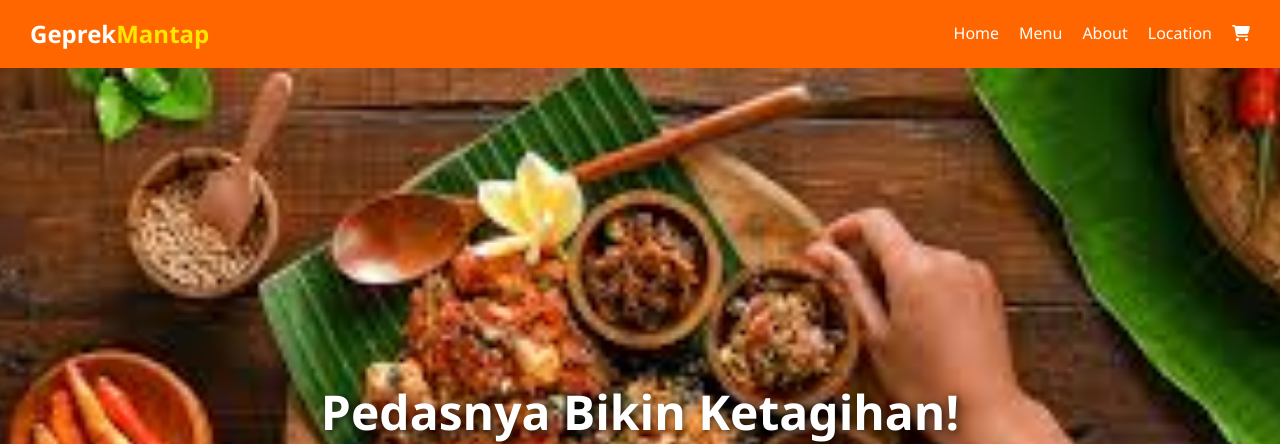
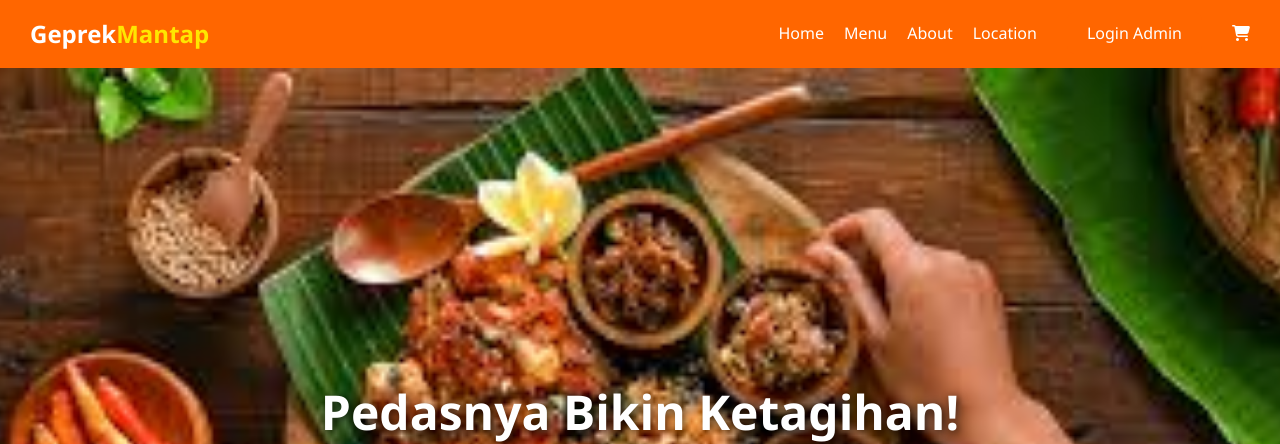
Before and after one commit to saputrayahya0607/GEPREKD3L, a Flask app: page / in a window 1280 px wide. Shown: the top 444 px of the page. Run offline with Flask 3, Linux system fonts and the light colour scheme.

Commit message:
push crud

```diff
--- /dev/null
+++ b/alter_password_column.sql
@@ -0,0 +1 @@
+ALTER TABLE menu MODIFY COLUMN id INT(11) NOT NULL AUTO_INCREMENT PRIMARY KEY;
--- a/app.py
+++ b/app.py
@@ -1,13 +1,121 @@
-from flask import Flask, render_template, session, redirect, url_for, request
-import json
+from flask import Flask, render_template, session, redirect, url_for, request, flash
+import mysql.connector
+from mysql.connector import Error
+from werkzeug.security import generate_password_hash, check_password_hash
+from functools import wraps
+from datetime import datetime
 
 app = Flask(__name__)
 app.secret_key = 'ini_rahasia'
 
-# Load menu dari JSON
+# Database connection configuration
+db_config = {
+    'host': 'localhost',
+    'user': 'root',  # Ganti dengan user MySQL Anda
+    'password': '',  # Ganti dengan password MySQL Anda
+    'database': 'D3L'
+}
+
+def get_db_connection():
+    try:
+        connection = mysql.connector.connect(**db_config)
+        return connection
+    except Error as e:
+        print(f"Error connecting to MySQL: {e}")
+        return None
+
+# Login required decorator
+def login_required(f):
+    @wraps(f)
+    def decorated_function(*args, **kwargs):
+        print(f"DEBUG: Checking login for session user_id: {session.get('user_id')}")
+        if 'user_id' not in session:
+            print("DEBUG: User not logged in, redirecting to login")
+            return redirect(url_for('login'))
+        print("DEBUG: User logged in, proceeding to requested page")
+        return f(*args, **kwargs)
+    return decorated_function
+
+# User registration
+# @app.route('/register', methods=['GET', 'POST'])
+# def register():
+#     if request.method == 'POST':
+#         username = request.form['username']
+#         password = request.form['password']
+#         hashed_password = generate_password_hash(password)
+#
+#         connection = get_db_connection()
+#         if connection is None:
+#             flash('Database connection error')
+#             return redirect(url_for('register'))
+#
+#         cursor = connection.cursor()
+#         cursor.execute("SELECT * FROM pengguna WHERE username = %s", (username,))
+#         existing_user = cursor.fetchone()
+#         if existing_user:
+#             cursor.close()
+#             connection.close()
+#             flash('Username sudah digunakan')
+#             return redirect(url_for('register'))
+#
+#         cursor.execute("INSERT INTO pengguna (username, password, created_at) VALUES (%s, %s, %s)",
+#                        (username, hashed_password, datetime.now()))
+#         connection.commit()
+#         cursor.close()
+#         connection.close()
+#         flash('Registrasi berhasil, silakan login')
+#         return redirect(url_for('login'))
+#     return render_template('register.html')
+
+# User login
+@app.route('/login', methods=['GET', 'POST'])
+def login():
+    if request.method == 'POST':
+        username = request.form['username']
+        password = request.form['password']
+
+        connection = get_db_connection()
+        if connection is None:
+            flash('Database connection error')
+            return redirect(url_for('login'))
+
+        cursor = connection.cursor(dictionary=True)
+        cursor.execute("SELECT * FROM pengguna WHERE username = %s", (username,))
+        user = cursor.fetchone()
+        print(f"DEBUG: User fetched in login: {user}")
+        if user:
+            print(f"DEBUG: Stored password hash: {user['password']}")
+        cursor.close()
+        connection.close()
+
+        if user and check_password_hash(user['password'], password):
+            session['user_id'] = user['id']
+            session['username'] = user['username']
+            print(f"DEBUG: User {user['username']} logged in successfully")
+            return redirect(url_for('admin'))
+        else:
+            error = 'Username atau password salah'
+            print(f"DEBUG: Login failed for user {username}")
+            return render_template('login.html', error=error)
+    return render_template('login.html')
+
+# User logout
+@app.route('/logout')
+def logout():
+    session.clear()
+    return redirect(url_for('login'))
+
+# Load menu from database
 def load_menu():
-    with open('data/menu.json', 'r') as f:
-        return json.load(f)
+    connection = get_db_connection()
+    if connection is None:
+        return []
+    cursor = connection.cursor(dictionary=True)
+    cursor.execute("SELECT * FROM menu")
+    items = cursor.fetchall()
+    cursor.close()
+    connection.close()
+    return items
 
 @app.route('/')
 def home():
@@ -36,6 +144,103 @@ def contact():
         return redirect(url_for('contact'))
     else:
         return render_template('contact.html')
+
+# Admin menu management page
+@app.route('/admin')
+@login_required
+def admin():
+    items = load_menu()
+    # Debug print to check item ids
+    for item in items:
+        print(f"DEBUG: Menu item id: {item.get('id')}, nama: {item.get('nama')}")
+    return render_template('admin.html', items=items)
+
+import os
+from werkzeug.utils import secure_filename
+
+# Create new menu item
+@app.route('/admin/create', methods=['GET', 'POST'])
+@login_required
+def admin_create():
+    if request.method == 'POST':
+        name = request.form['name']
+        price = request.form['price']
+
+        # Handle file upload
+        file = request.files.get('image')
+        if file and file.filename != '':
+            filename = secure_filename(file.filename)
+            upload_path = os.path.join('static', 'img', filename)
+            file.save(upload_path)
+        else:
+            filename = None
+
+        connection = get_db_connection()
+        if connection is None:
+            flash('Database connection error')
+            return redirect(url_for('admin_create'))
+
+        cursor = connection.cursor()
+        cursor.execute("INSERT INTO menu (nama, harga, gambar) VALUES (%s, %s, %s)",
+                       (name, price, filename))
+        connection.commit()
+        cursor.close()
+        connection.close()
+        return redirect(url_for('admin'))
+    return render_template('admin_form.html', form_title='Tambah Menu Baru', form_action=url_for('admin_create'), submit_label='Tambah')
+
+# Update menu item
+@app.route('/admin/update/<int:item_id>', methods=['GET', 'POST'])
+@login_required
+def admin_update(item_id):
+    connection = get_db_connection()
+    if connection is None:
+        flash('Database connection error')
+        return redirect(url_for('admin'))
+
+    cursor = connection.cursor(dictionary=True)
+    cursor.execute("SELECT * FROM menu WHERE id = %s", (item_id,))
+    item = cursor.fetchone()
+
+    if request.method == 'POST':
+        name = request.form['name']
+        price = request.form['price']
+
+        # Handle file upload
+        file = request.files.get('image')
+        if file and file.filename != '':
+            filename = secure_filename(file.filename)
+            upload_path = os.path.join('static', 'img', filename)
+            file.save(upload_path)
+        else:
+            filename = item['gambar']  # Keep existing filename if no new file uploaded
+
+        cursor.execute("UPDATE menu SET nama = %s, harga = %s, gambar = %s WHERE id = %s",
+                       (name, price, filename, item_id))
+        connection.commit()
+        cursor.close()
+        connection.close()
+        return redirect(url_for('admin'))
+
+    cursor.close()
+    connection.close()
+    return render_template('admin_form.html', form_title='Edit Menu', form_action=url_for('admin_update', item_id=item_id), submit_label='Update', item=item)
+
+# Delete menu item
+@app.route('/admin/delete/<int:item_id>')
+@login_required
+def admin_delete(item_id):
+    connection = get_db_connection()
+    if connection is None:
+        flash('Database connection error')
+        return redirect(url_for('admin'))
+
+    cursor = connection.cursor()
+    cursor.execute("DELETE FROM menu WHERE id = %s", (item_id,))
+    connection.commit()
+    cursor.close()
+    connection.close()
+    return redirect(url_for('admin'))
 
 # Tambah item ke keranjang
 @app.route('/add_to_cart', methods=['POST'])
@@ -77,5 +282,26 @@ def clear_cart():
 def inject_cart_count():
     return dict(cart_count=sum(item['qty'] for item in session.get('cart', [])))
 
+def create_default_admin():
+    connection = get_db_connection()
+    if connection is None:
+        print("Database connection error, cannot create default admin")
+        return
+    cursor = connection.cursor()
+    cursor.execute("SELECT * FROM pengguna WHERE username = %s", ('admin',))
+    user = cursor.fetchone()
+    print(f"DEBUG: User fetched for default admin check: {user}")
+    if not user:
+        hashed_password = generate_password_hash('admin123')
+        cursor.execute("INSERT INTO pengguna (username, password, created_at) VALUES (%s, %s, %s)",
+                       ('admin', hashed_password, datetime.now()))
+        connection.commit()
+        print("Default admin user created with username 'admin' and password 'admin123'")
+    else:
+        print("Default admin user already exists")
+    cursor.close()
+    connection.close()
+
 if __name__ == '__main__':
+    create_default_admin()
     app.run(debug=True)
--- /dev/null
+++ b/clear_menu.sql
@@ -0,0 +1 @@
+DELETE FROM menu;
--- /dev/null
+++ b/clear_users.sql
@@ -0,0 +1,2 @@
+-- Hapus semua data pengguna tanpa insert user baru
+DELETE FROM pengguna;
--- /dev/null
+++ b/reset_admin_password.sql
@@ -0,0 +1,4 @@
+-- Skrip SQL untuk mereset password admin ke 'admin123' dengan hash yang sesuai
+UPDATE pengguna
+SET password = '$pbkdf2-sha256$1000000$UICYVxTXddajDHsv$3689261fbc01836f93b59e83c6fc8a7f41a815b7b4f62203fdb294d3d0fbc'
+WHERE username = 'admin';
--- a/templates/base.html
+++ b/templates/base.html
@@ -21,6 +21,7 @@
                 <li><a href="{{ url_for('about') }}">About</a></li>
                 <li><a href="{{ url_for('location') }}">Location</a></li>
                 <!-- <li><a href="{{ url_for('contact') }}">Contact</a></li> -->
+                <li><a href="{{ url_for('login') }}" class="btn btn-orange">Login Admin</a></li>
                 <li class="cart-icon">
                     <a href="{{ url_for('cart') }}">
                         <i class="fa fa-shopping-cart"></i>
--- a/templates/login.html
+++ b/templates/login.html
@@ -15,5 +15,6 @@
 
         <button type="submit" class="btn btn-orange">Login</button>
     </form>
+    <!-- Link registrasi dihapus karena route register dinonaktifkan -->
 </section>
 {% endblock %}
```
Also changed, not shown: reset_and_create_admin.sql (added, +9 -0 lines), templates/admin.html (+17 -5 lines), templates/admin_form.html (+4 -4 lines), templates/menu.html (+5 -5 lines), templates/register.html (added, +20 -0 lines), static/img/photo.png (added), static/img/tempe-orek-pedas-step4.jpg (added).
